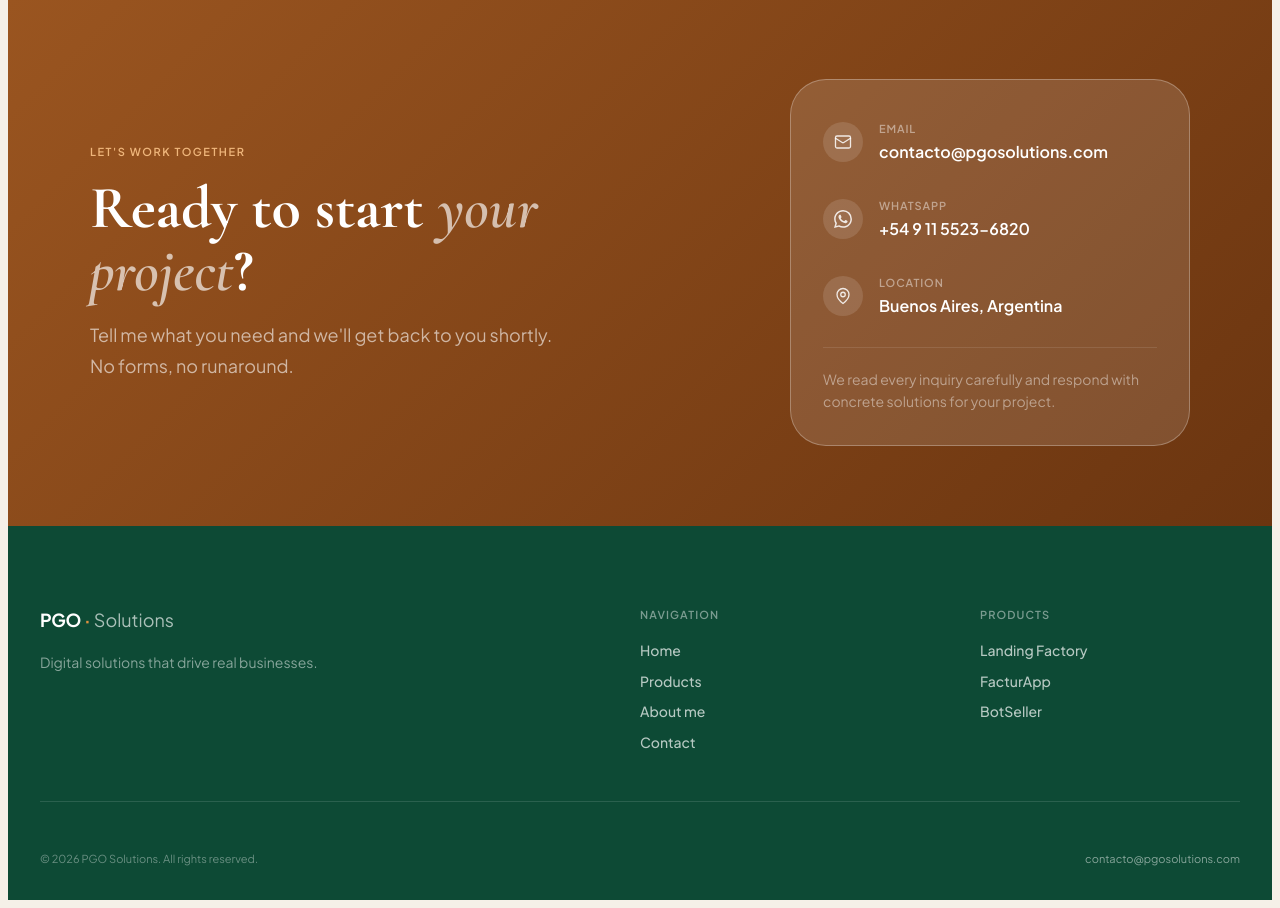
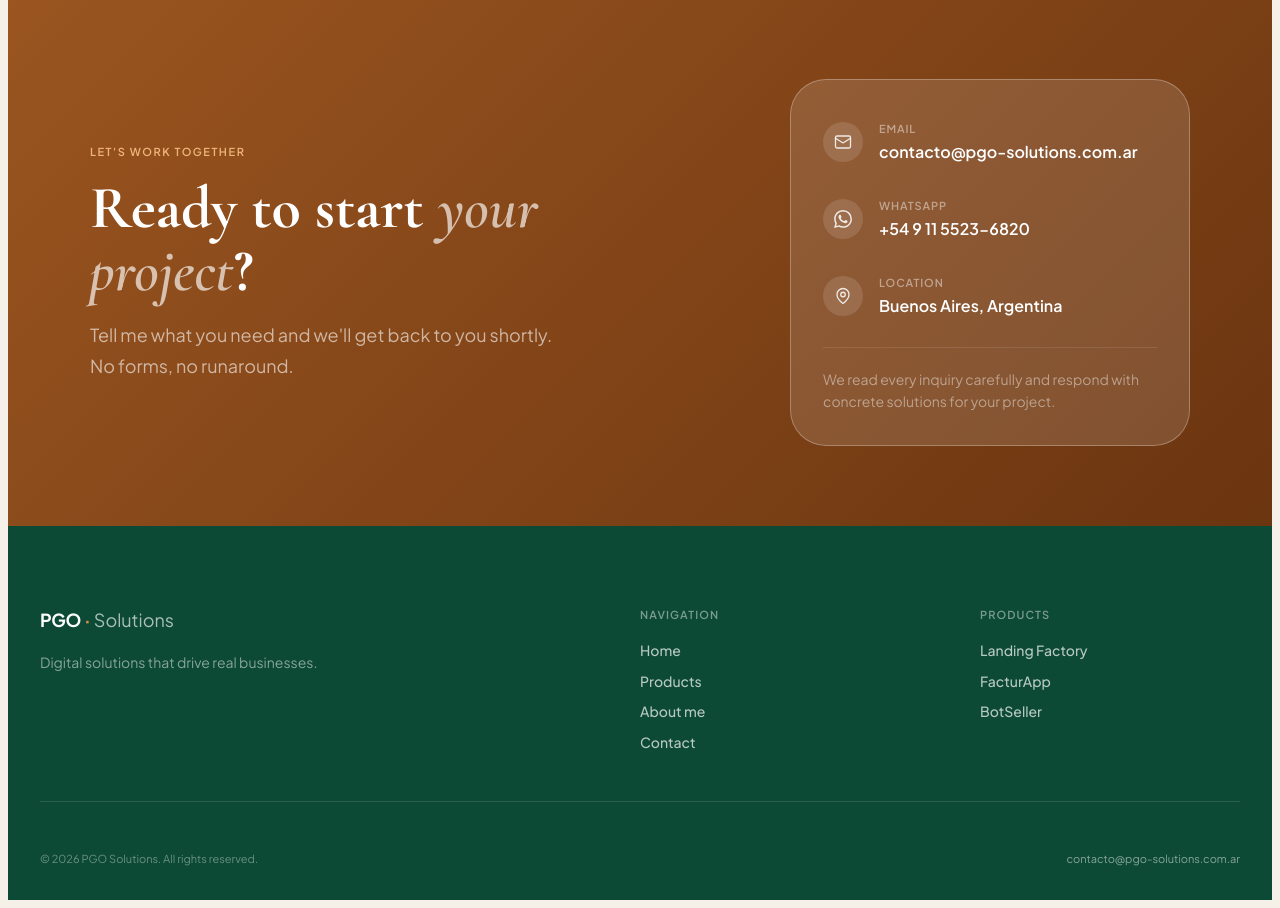
Before and after one commit to pgolivera/pgo-solutions-landingpage, a Next.js app: page /en in a window 1280 px wide. Shown: the part 1580-2488 px from the top of the page. Built offline with nearby package versions, Linux system fonts and the light colour scheme; no server answers.

Commit message:
[PGO-13] - actualizar email de contacto a contacto@pgo-solutions.com.ar

```diff
--- a/src/components/layout/Footer.tsx
+++ b/src/components/layout/Footer.tsx
@@ -58,8 +58,8 @@
 
         <div className={styles.bottom}>
           <p className={styles.copyright}>{t("copyright", { year: currentYear })}</p>
-          <a href="mailto:contacto@pgosolutions.com" className={styles.contactLink}>
-            contacto@pgosolutions.com
+          <a href="mailto:contacto@pgo-solutions.com.ar" className={styles.contactLink}>
+            contacto@pgo-solutions.com.ar
           </a>
         </div>
       </div>
--- a/src/components/sections/Contact.tsx
+++ b/src/components/sections/Contact.tsx
@@ -92,10 +92,10 @@
 
         <div className={styles.card}>
           <ContactRow
-            href="mailto:contacto@pgosolutions.com"
+            href="mailto:contacto@pgo-solutions.com.ar"
             icon={EmailIcon}
             label={t("emailLabel")}
-            value="contacto@pgosolutions.com"
+            value="contacto@pgo-solutions.com.ar"
           />
           <ContactRow
             href="https://wa.me/5491155236820"
```
